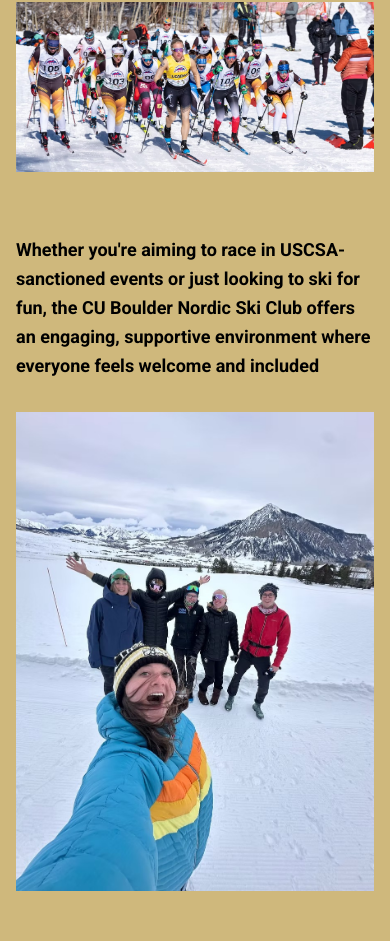
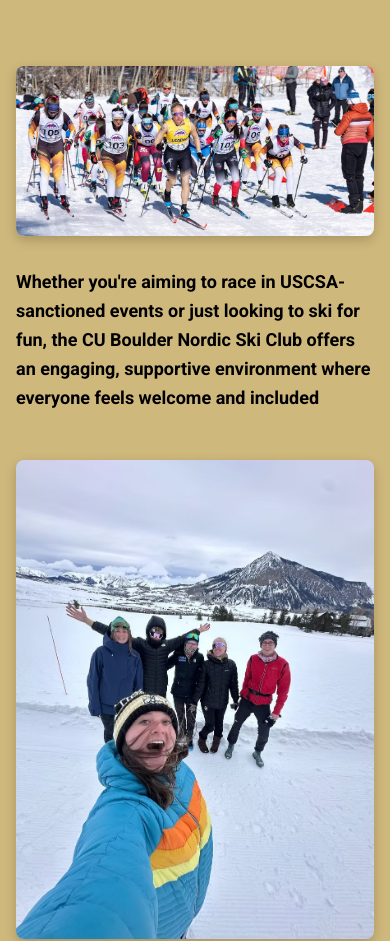
Before and after one commit to shgirf/NordicSkiClub.io, a plain HTML site: page index.html in a window 390 px wide. Shown: the part 2813-3754 px from the top of the page. Drawn offline with Linux system fonts and the light colour scheme.

Commit message:
Image fix final

```diff
--- a/styles.css
+++ b/styles.css
@@ -332,48 +332,51 @@ button:focus-visible {
 }
 
 .banner-content {
-    position: relative;
+    display: grid;
+    grid-template-columns: 1fr 1fr;
+    gap: var(--spacing-lg);
+    align-items: start;
 }
 
 .banner-title {
     font-size: 2.5rem;
     font-weight: var(--font-weight-bold);
     color: var(--cu-black);
-    margin-bottom: var(--spacing-md);
+    margin-bottom: var(--spacing-lg);
+    grid-column: 1 / -1;
+    text-align: center;
 }
 
-.banner-images {
-    display: grid;
-    grid-template-columns: 1fr 1fr;
+.banner-left {
+    display: flex;
+    flex-direction: column;
     gap: var(--spacing-md);
-    margin-top: var(--spacing-md);
-    margin-bottom: var(--spacing-md);
 }
 
-.banner-images img {
+.banner-left img {
     width: 100%;
     border-radius: 8px;
     box-shadow: 0 4px 12px rgba(0, 0, 0, 0.2);
 }
 
-.banner-img-2 {
-    position: relative;
-    top: var(--spacing-md);
+.banner-right {
+    padding-top: 0;
+}
+
+.banner-right img {
+    width: 100%;
+    border-radius: 8px;
+    box-shadow: 0 4px 12px rgba(0, 0, 0, 0.2);
+    margin-top: var(--spacing-md);
 }
 
 .banner-text {
-    position: absolute;
-    bottom: 0;
-    left: 0;
-    right: 50%;
     font-size: 1.125rem;
     line-height: 1.6;
     color: var(--cu-black);
     font-weight: var(--font-weight-bold);
-    padding: var(--spacing-md);
-    padding-left: 0;
-    margin-top: var(--spacing-md);
-    max-width: 55%;
+    padding: 0;
+    margin: 0;
 }
 
 /* Video Section */
@@ -896,12 +899,18 @@ button:focus-visible {
         padding: var(--spacing-md);
     }
 
-    /* Banner text mobile */
-    .banner-text {
-        position: static;
-        max-width: 100%;
-        right: auto;
-        padding: var(--spacing-md) 0;
+    /* Banner mobile layout */
+    .banner-content {
+        grid-template-columns: 1fr;
+    }
+
+    .banner-left,
+    .banner-right {
+        width: 100%;
+    }
+
+    .banner-right img {
+        margin-top: 0;
     }
 
     /* Navigation */
@@ -969,14 +978,6 @@ button:focus-visible {
     /* Layout adjustments */
     .container {
         padding: 0 var(--spacing-sm);
-    }
-
-    .banner-images {
-        grid-template-columns: 1fr;
-    }
-
-    .banner-img-2 {
-        top: 0;
     }
 
     .content-grid {
```
